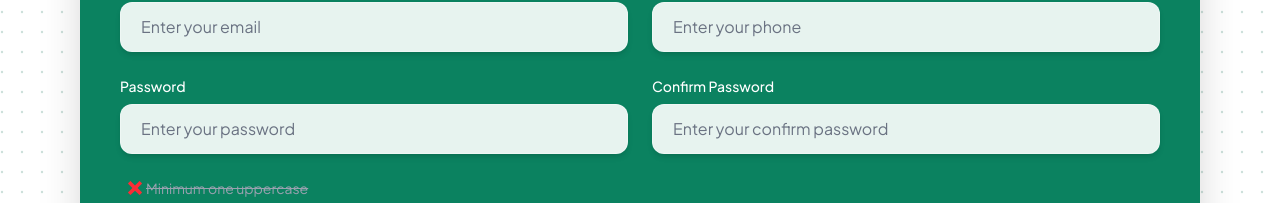
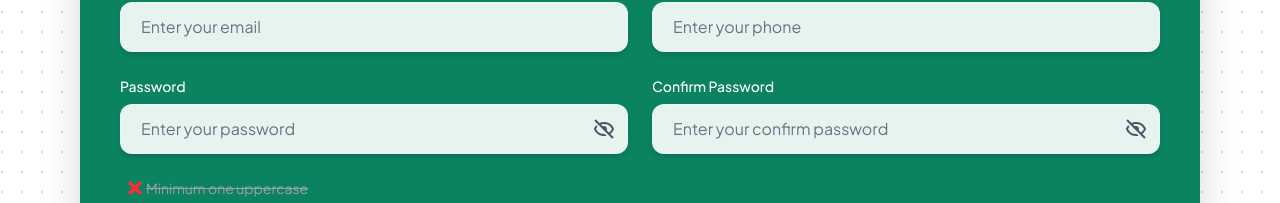
Before and after one commit to nakib360/Jobstock-full-stack-website-, a React (Vite) app: page /signup in a window 1280 px wide. Shown: the part 570-773 px from the top of the page. Built offline with nearby package versions, Linux system fonts and the light colour scheme; no server answers.

Commit message:
adding google auth

```diff
--- a/src/Authantiation/AuthProvider.jsx
+++ b/src/Authantiation/AuthProvider.jsx
@@ -26,7 +26,7 @@ const AuthProvider = ({ children }) => {
     }
 
     useEffect(() => {
-        const unsubscribe = onAuthStateChanged((currentUser) => {
+        const unsubscribe = onAuthStateChanged(auth, (currentUser) => {
             console.log('auth state changed', currentUser);
             setUser(currentUser);
             setLoading(false);
--- a/src/Firebase/Firebase.init.js
+++ b/src/Firebase/Firebase.init.js
@@ -7,13 +7,21 @@ import { getAnalytics } from "firebase/analytics";
 // Your web app's Firebase configuration
 // For Firebase JS SDK v7.20.0 and later, measurementId is optional
 const firebaseConfig = {
-  apiKey: import.meta.VITE_apiKey,
-  authDomain: import.meta.VITE_authDomain,
-  projectId: import.meta.VITE_projectId,
-  storageBucket: import.meta.VITE_storageBucket,
-  messagingSenderId: import.meta.VITE_messagingSenderId,
-  appId: import.meta.VITE_appId,
-  measurementId: import.meta.VITE_measurementId,
+  // apiKey: import.meta.VITE_apiKey,
+  // authDomain: import.meta.VITE_authDomain,
+  // projectId: import.meta.VITE_projectId,
+  // storageBucket: import.meta.VITE_storageBucket,
+  // messagingSenderId: import.meta.VITE_messagingSenderId,
+  // appId: import.meta.VITE_appId,
+  // measurementId: import.meta.VITE_measurementId,
+  apiKey: "AIzaSyCNtC3YeZ4QJElKQwjKgnizxcqIXkgh6xg",
+  authDomain: "job-stock-668d6.firebaseapp.com",
+  projectId: "job-stock-668d6",
+  storageBucket: "job-stock-668d6.firebasestorage.app",
+  messagingSenderId: "262922202384",
+  appId: "1:262922202384:web:44c7a2cbc35b20f6ea4995",
+  measurementId: "G-7GXJLX5XDN"
+
 };
 
 // Initialize Firebase
--- a/src/Pages/SignupPage.jsx
+++ b/src/Pages/SignupPage.jsx
@@ -3,8 +3,11 @@ import { FcGoogle } from "react-icons/fc";
 import { motion } from "framer-motion";
 import { Toaster, toast } from "react-hot-toast";
 import { ImCross } from "react-icons/im";
-import { useEffect, useState } from "react";
+import { useContext, useEffect, useState } from "react";
 import { MdOutlineDone } from "react-icons/md";
+import { BiShowAlt, BiHide } from "react-icons/bi";
+import AuthContext from "../Authantiation/AuthContext";
+
 
 const SignupPage = () => {
   const [uppercase, setUppercase] = useState(false);
@@ -14,6 +17,10 @@ const SignupPage = () => {
   const [charMin, setCharMin] = useState();
   const [passValue, setPassValue] = useState("");
   const [verified, setVerified] = useState(false);
+  const [passShow, setPassShow] = useState(!true);
+  const [confirmPassShow, setConfirmPassShow] = useState(!true);
+
+  const { signInWithGoogle, setLoading, setUser } = useContext(AuthContext);
 
   useEffect(() => {
     if (uppercase && lowercase && specialChar && numberInclude && charMin) {
@@ -54,7 +61,6 @@ const SignupPage = () => {
   };
 
 
-  // Animation variants
   const containerVariants = {
     hidden: { opacity: 0, scale: 0.9 },
     visible: {
@@ -72,6 +78,14 @@ const SignupPage = () => {
       transition: { delay: i * 0.1, duration: 0.4 },
     }),
   };
+
+  const handleSignInWithGoogle = () => {
+    signInWithGoogle()
+      .then((res) => {
+        setUser(res?.user);
+        setLoading(false);
+      })
+  }
 
   return (
     <div className="flex justify-center items-center min-h-screen mt-24 ">
@@ -124,15 +138,41 @@ const SignupPage = () => {
                   <option value="female">Female</option>
                 </select>
               ) : field.name === "password" ? (
+                <div className="relative w-full">
                   <input
                     name={field.name}
-                  type={field.type}
+                    type={passShow ? "text" : "password"}
                     onChange={e => setPassValue(e.target.value)}
                     autoComplete="off"
                     placeholder={`Enter your ${field.label.toLowerCase()}`}
-                  className="px-5 py-3 rounded-xl border border-white/30 bg-white/90 text-black placeholder-gray-500 focus:outline-none focus:ring-2 focus:ring-emerald-400 shadow-md"
+                    className="px-5 py-3 rounded-xl border border-white/30 bg-white/90 text-black placeholder-gray-500 focus:outline-none focus:ring-2 focus:ring-emerald-400 shadow-md w-full pr-12"
                     required={field.name !== "phone"}
                   />
+                  <button
+                    type="button"
+                    onClick={() => setPassShow(!passShow)}
+                    className="absolute inset-y-0 right-3 flex items-center text-gray-600"
+                  >
+                    {passShow ? <BiShowAlt className="text-2xl" /> : <BiHide className="text-2xl" />}
+                  </button>
+                </div>
+              ) : field.name === "confirmPassword" ? (
+                <div className="relative w-full">
+                  <input
+                    name={field.name}
+                    type={confirmPassShow ? "text" : "password"}
+                    autoComplete="off"
+                    placeholder={`Enter your ${field.label.toLowerCase()}`}
+                    className="px-5 py-3 rounded-xl border border-white/30 bg-white/90 text-black placeholder-gray-500 focus:outline-none focus:ring-2 focus:ring-emerald-400 shadow-md w-full pr-12"
+                    required={field.name !== "phone"}
+                  />
+                  <button
+                    onClick={() => setConfirmPassShow(!confirmPassShow)}
+                    className="absolute inset-y-0 right-3 flex items-center text-gray-600"
+                  >
+                    {confirmPassShow ? <BiShowAlt className="text-2xl" /> : <BiHide className="text-2xl" />}
+                  </button>
+                </div>
               ) : (
                 <input
                   name={field.name}
@@ -259,6 +299,7 @@ const SignupPage = () => {
             whileHover={{ scale: 1.05 }}
             whileTap={{ scale: 0.95 }}
             type="button"
+            onClick={() => handleSignInWithGoogle()}
             className="flex items-center justify-center gap-3 w-full md:w-1/2 bg-white text-gray-700 font-medium px-6 py-3 rounded-xl shadow-md hover:bg-gray-100 transition-all"
           >
             <FcGoogle className="text-2xl" />
--- a/src/main.jsx
+++ b/src/main.jsx
@@ -4,9 +4,12 @@ import './index.css'
 import App from './App.jsx'
 import { RouterProvider } from 'react-router'
 import rout from './Routs/Routs.jsx'
+import AuthProvider from './Authantiation/AuthProvider.jsx'
 
 createRoot(document.getElementById('root')).render(
   <StrictMode>
-    <RouterProvider router={rout} />
+    <AuthProvider>
+      <RouterProvider router={rout} />
+    </AuthProvider>
   </StrictMode>,
 )
```
Lines whose indentation alone changed are shown as unchanged.
